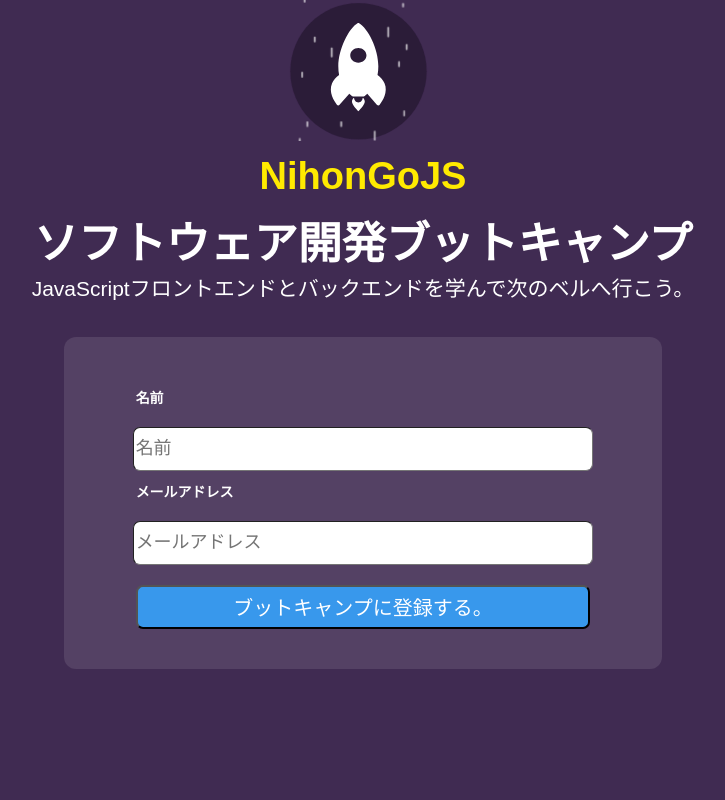
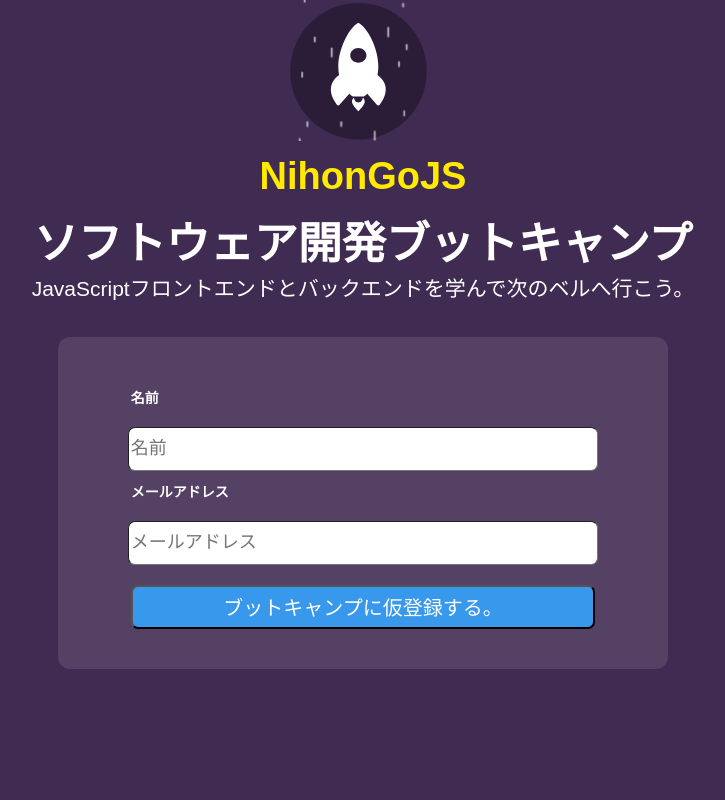
Before and after one commit to longvision/landingNGJ, a Next.js app: page / in a window 1280 px wide. Shown: the top 800 px of the page, without its empty margins (277-1002 px from the left). Built offline with nearby package versions, Linux system fonts and the light colour scheme.

Commit message:
fix: register to temporary register text change

```diff
--- a/pages/index.js
+++ b/pages/index.js
@@ -222,7 +222,7 @@ export default () => {
                   value="https://www.nihongojs.com"
                 ></input>
                 <Button type="submit" value="Submit">
-                  ブットキャンプに登録する。
+                  ブットキャンプに仮登録する。
                 </Button>
               </Formulary>
             </form>
```
